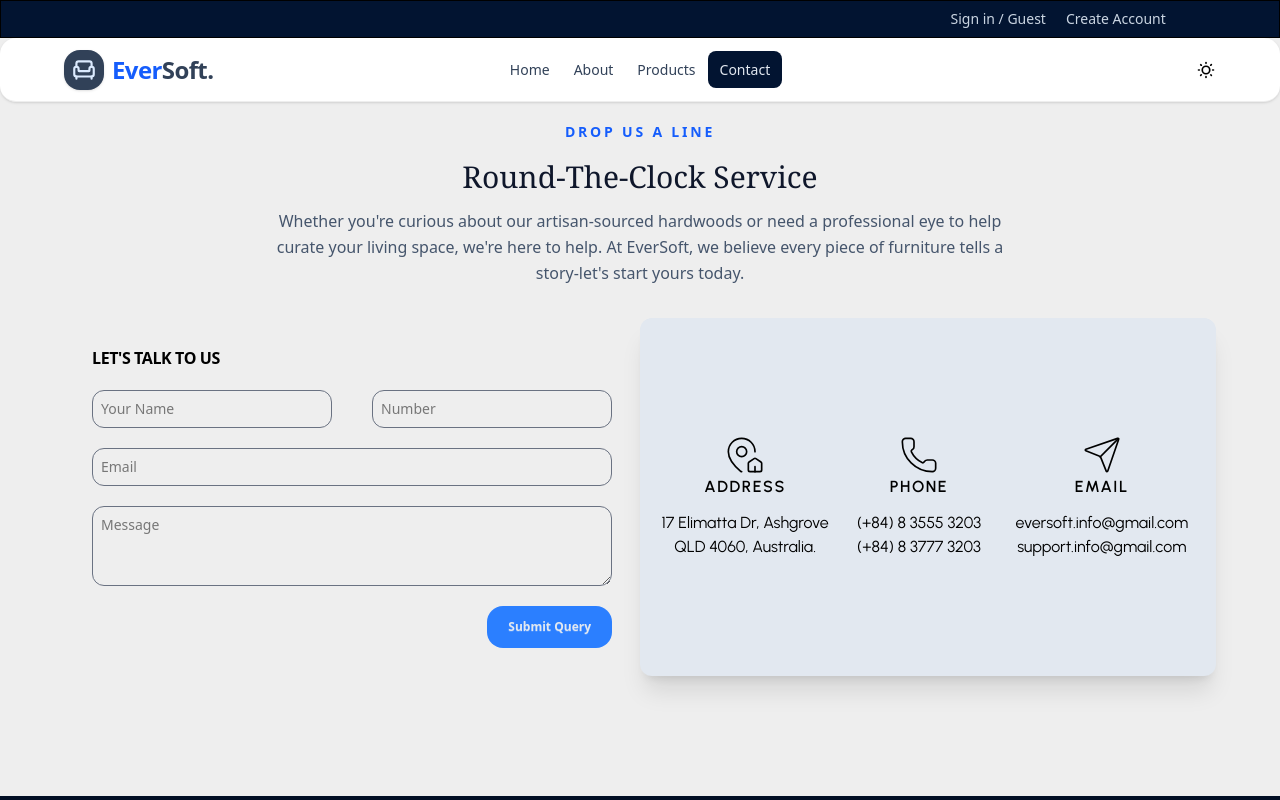
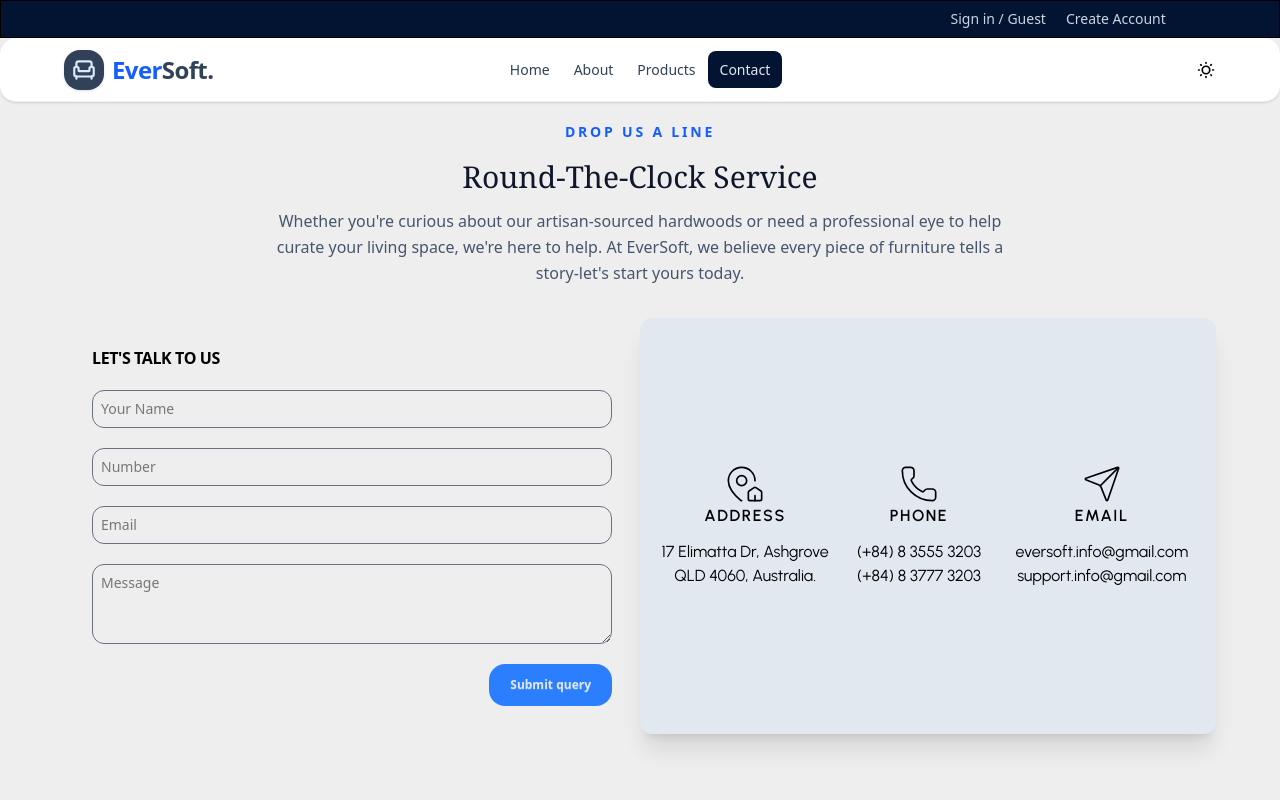
Before and after one commit to kyzercmd/cushy, a React (Vite) app: page /contact in a window 1280 px wide. Shown: the top 800 px of the page. Built offline with nearby package versions, Linux system fonts and the light colour scheme; a web font is replaced by a local one.

Commit message:
contact page query form validation with react hook forms, responsiveness and minor ui improvements

```diff
--- a/package.json
+++ b/package.json
@@ -15,6 +15,7 @@
     "lucide-react": "^0.562.0",
     "react": "^19.2.0",
     "react-dom": "^19.2.0",
+    "react-hook-form": "^7.71.1",
     "react-router-dom": "^7.12.0",
     "swiper": "^12.0.3",
     "typewriter-effect": "^2.22.0"
--- a/src/components/brandmission/BrandMission.jsx
+++ b/src/components/brandmission/BrandMission.jsx
@@ -20,7 +20,6 @@ export const BrandMission = () => {
           <div className="relative flex w-full md:w-1/2 md:h-auto rounded-4xl overflow-hidden">
             <img
               src={Story}
-              alt="Our story"
               className="object-cover h-100 w-full rounded-4xl -scale-x-100"
             ></img>
           </div>
--- a/src/components/categoryinfo/CategoryInfo.jsx
+++ b/src/components/categoryinfo/CategoryInfo.jsx
@@ -6,11 +6,7 @@ export const CategoryInfo = ({ data }) => {
   return (
     <div className="rounded-2xl relative min-h-50 max-w-11/12 lg:max-w-6xl flex flex-col justify-center overflow-hidden m-auto text-center mt-5">
       <div className="absolute inset-0 z-0">
-        <img
-          src={Background}
-          alt="Our collection"
-          className="w-full h-full object-cover"
-        ></img>
+        <img src={Background} className="w-full h-full object-cover"></img>
         <div className="absolute inset-0 bg-slate-900/50"></div>
       </div>
 
--- a/src/components/faq/Faq.jsx
+++ b/src/components/faq/Faq.jsx
@@ -73,7 +73,7 @@ export const Faq = () => {
       <div className="flex mt-5">
         <Link
           to="/contact"
-          className="btn m-auto bg-blue-600 hover:bg-blue-500 text-slate-200 font-bold rounded-box px-5 py-5 text-sm"
+          className="btn m-auto bg-blue-500 hover:bg-blue-600 text-slate-200 font-bold rounded-box px-5 py-5 text-sm"
         >
           More FAQs
           <SquareArrowOutUpRight size={15} strokeWidth={3} />
--- a/src/components/featuredproducts/FeaturedProducts.jsx
+++ b/src/components/featuredproducts/FeaturedProducts.jsx
@@ -37,10 +37,10 @@ export const FeaturedProducts = () => {
         ))}
       </div>
       <div className="flex mt-5">
-        <div className=" m-auto flex p-1 rounded-xl border-gray-300 border-2">
+        <div className=" m-auto flex p-1 rounded-xl border-slate-800 border-2">
           <Link
             to="/products"
-            className="btn m-auto bg-blue-600 hover:bg-blue-500 text-slate-200 font-bold rounded-box px-10 py-5 text-base"
+            className="btn m-auto bg-blue-500 hover:bg-blue-600 text-slate-200 font-bold rounded-box px-10 py-5 text-base"
           >
             View All
             <SquareArrowOutUpRight size={17} strokeWidth={3} />
--- a/src/components/hero/Hero.jsx
+++ b/src/components/hero/Hero.jsx
@@ -31,7 +31,7 @@ export const Hero = () => {
         <div className="">
           <Link
             to="/products"
-            className="btn btn-ghost py-6 px-8 font-semibold bg-blue-600 hover:bg-blue-500 text-slate-200 text-sm hover:cursor-pointer rounded-box shadow-2xl"
+            className="btn btn-ghost py-6 px-8 font-semibold bg-blue-500 hover:bg-blue-600 text-slate-200 text-sm hover:cursor-pointer rounded-box shadow-2xl"
           >
             OUR PRODUCTS
           </Link>
--- a/src/pages/Contact.jsx
+++ b/src/pages/Contact.jsx
@@ -1,7 +1,23 @@
 import React from "react";
 import { MapPinHouse, Phone, Send } from "lucide-react";
+import { useForm } from "react-hook-form";
+import { useState } from "react";
 
 export const Contact = () => {
+  const {
+    register,
+    handleSubmit,
+    formState: { errors, isSubmitting },
+  } = useForm();
+
+  const [submitted, setSubmitted] = useState(false);
+
+  const onSubmit = async (data) => {
+    await new Promise((resolve) => setTimeout(resolve, 1000));
+    console.log(data);
+    setSubmitted(true);
+  };
+
   return (
     <div className="lg:max-w-6xl max-w-11/12 m-auto mt-5 mb-30">
       <div className="text-center max-w-3xl m-auto">
@@ -20,35 +36,98 @@ export const Contact = () => {
       </div>
 
       <div className="flex flex-col md:flex-row justify-between">
-        <div className="w-full md:w-1/2 flex gap-5 flex-col p-7">
+        <form
+          className="w-full md:w-1/2 flex gap-5 flex-col p-7"
+          onSubmit={handleSubmit(onSubmit)}
+        >
           <h1 className="font-semibold tracking-tight">LET'S TALK TO US</h1>
           <div className="flex flex-col md:flex-row flex-wrap justify-between gap-5">
+            <div className="w-full">
               <input
+                {...register("name", {
+                  required: "Name is required",
+                  minLength: {
+                    value: 3,
+                    message: "Name must be atleast 3 characters long",
+                  },
+                })}
                 type="text"
-              className="border border-gray-500 focus:outline-0 focus:ring-0 focus:bg-slate-100 focus:shadow-2xl text-sm p-2 rounded-xl lg:w-60 w-full"
+                className="border border-gray-500 focus:outline-1 focus:ring-0 focus:bg-slate-100 focus:shadow-2xl text-sm p-2 rounded-xl w-full"
                 placeholder="Your Name"
               ></input>
+              {errors.name && (
+                <span className="text-red-700 ">*{errors.name.message}</span>
+              )}
+            </div>
+
+            <div className="w-full">
               <input
+                {...register("number", {
+                  required: "Number is required",
+                  minLength: {
+                    value: 10,
+                    message:
+                      "Please enter a valid number ( >9 characters; 0-9)",
+                  },
+                  validate: (value) => {
+                    if (!/^\d+$/.test(value)) {
+                      return "Please enter valid number ( >9 characters; 0-9)";
+                    }
+                    return true;
+                  },
+                })}
                 type="text"
-              className="border border-gray-500 focus:outline-0 focus:ring-0 focus:bg-slate-100 focus:shadow-2xl text-sm p-2 rounded-xl lg:w-60 w-full"
+                className="border border-gray-500 focus:outline-1 focus:ring-0 focus:bg-slate-100 focus:shadow-2xl text-sm p-2 rounded-xl w-full"
                 placeholder="Number"
               ></input>
+              {errors.number && (
+                <span className="text-red-700">*{errors.number.message}</span>
+              )}
             </div>
+            <div className="w-full">
               <input
+                {...register("email", {
+                  required: "Email is required",
+                  validate: (value) => {
+                    if (
+                      !/^[a-zA-Z0-9._%+-]+@[a-zA-Z0-9.-]+\.[a-zA-Z]{2,}$/.test(
+                        value,
+                      )
+                    ) {
+                      return "Please enter a valid email";
+                    }
+                    return true;
+                  },
+                })}
                 type="text"
-            className="border border-gray-500 focus:outline-0 focus:ring-0 focus:bg-slate-100 focus:shadow-2xl text-sm p-2 rounded-xl"
+                className="border border-gray-500 focus:outline-1 focus:ring-0 focus:bg-slate-100 focus:shadow-2xl text-sm p-2 rounded-xl w-full"
                 placeholder="Email"
               ></input>
+              {errors.email && (
+                <span className="text-red-700">*{errors.email.message}</span>
+              )}
+            </div>
+
             <textarea
-            className="textarea textarea-ghost w-full border border-gray-500 focus:outline-0 focus:ring-0 focus:bg-slate-100 focus:shadow-2xl text-sm p-2 rounded-xl"
+              {...register("message")}
+              className="textarea textarea-ghost w-full border border-gray-500 focus:outline-0 focus:ring-1 focus:bg-slate-100 focus:shadow-2xl text-sm p-2 rounded-xl"
               placeholder="Message"
             ></textarea>
+          </div>
+          {submitted && (
+            <div className="text-blue-600 font-semibold tracking-[0.2em] uppercase text-sm mb-4 block text-center">
+              Thank you for reaching out
+            </div>
+          )}
           <div className="flex justify-end">
-            <button className="btn btn-sm btn-ghost bg-blue-500 rounded-2xl p-5 font-semibold text-slate-200">
-              Submit Query
+            <button
+              disabled={isSubmitting}
+              className="btn btn-sm btn-ghost bg-blue-500 rounded-2xl p-5 font-semibold text-slate-200 hover:bg-blue-600"
+            >
+              {isSubmitting ? "Submiting.." : "Submit query"}
             </button>
           </div>
-        </div>
+        </form>
         <div className="w-full md:w-1/2 bg-slate-200 rounded-xl flex md:flex-row flex-col justify-center items-center p-5 gap-5 font-[Urbanist] shadow-xl">
           <div className=" flex-col flex items-center text-center">
             <MapPinHouse size={40} strokeWidth={1} />
--- a/src/ui/ProductCard.jsx
+++ b/src/ui/ProductCard.jsx
@@ -29,7 +29,7 @@ export const ProductCard = ({ product }) => {
             </div>
           </div>
           <div className="flex flex-row gap-2 mt-1">
-            <div className="btn btn-sm btn-outline font-semibold rounded-box text-sm  hover:bg-[#021431] hover:cursor-pointer py-4 flex items-center hover:shadow-2xl  border-[#021431] hover:text-slate-200">
+            <div className="btn btn-sm btn-outline font-semibold rounded-box text-sm  hover:bg-blue-600 hover:cursor-pointer py-4 flex items-center hover:shadow-2xl  border-[#021431] hover:text-slate-200">
               View Details
             </div>
           </div>
```
Also changed, not shown: src/components/searchfilter/SearchFilter.jsx (+4 -4 lines), 1 other file (tests, documents, lock files or other folders). Lines whose indentation alone changed are shown as unchanged.
